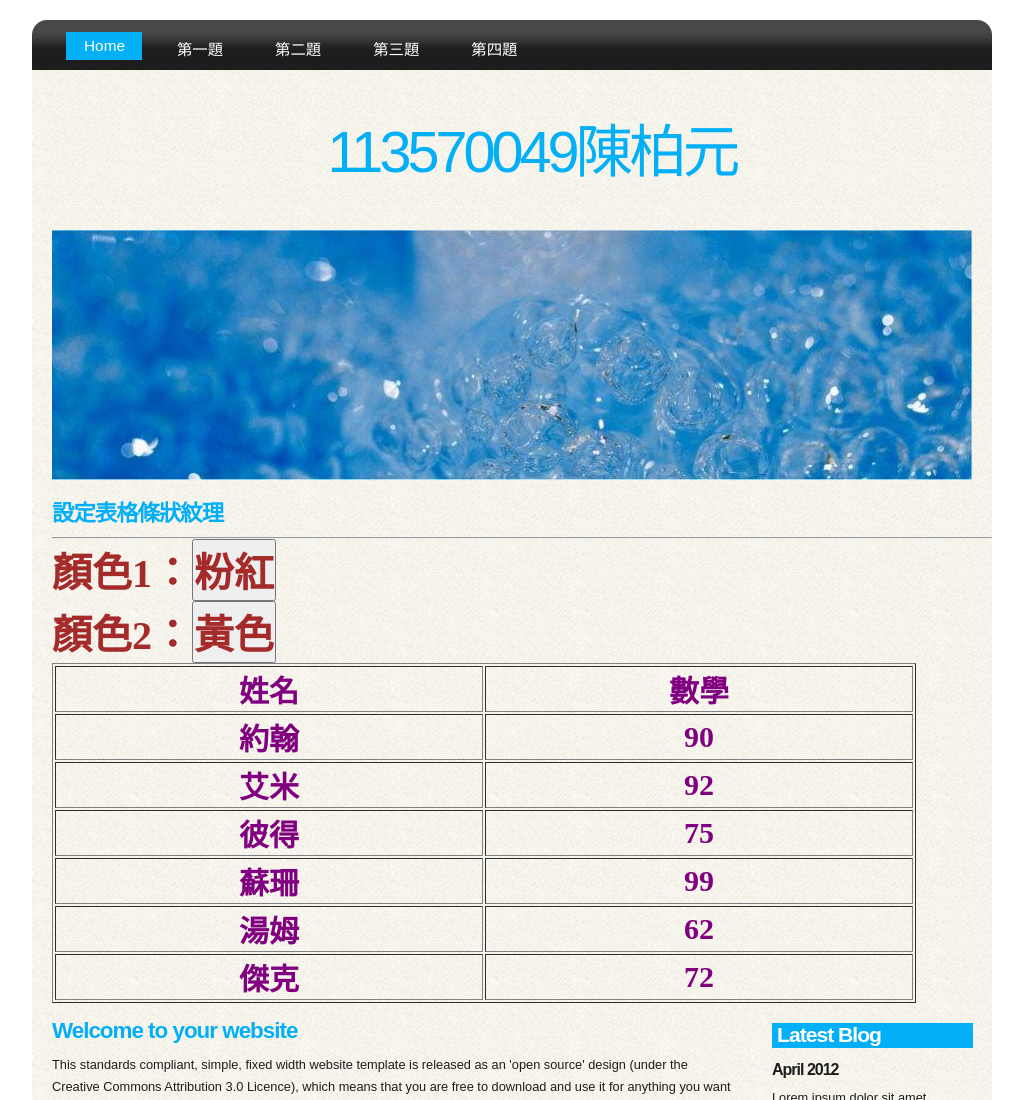
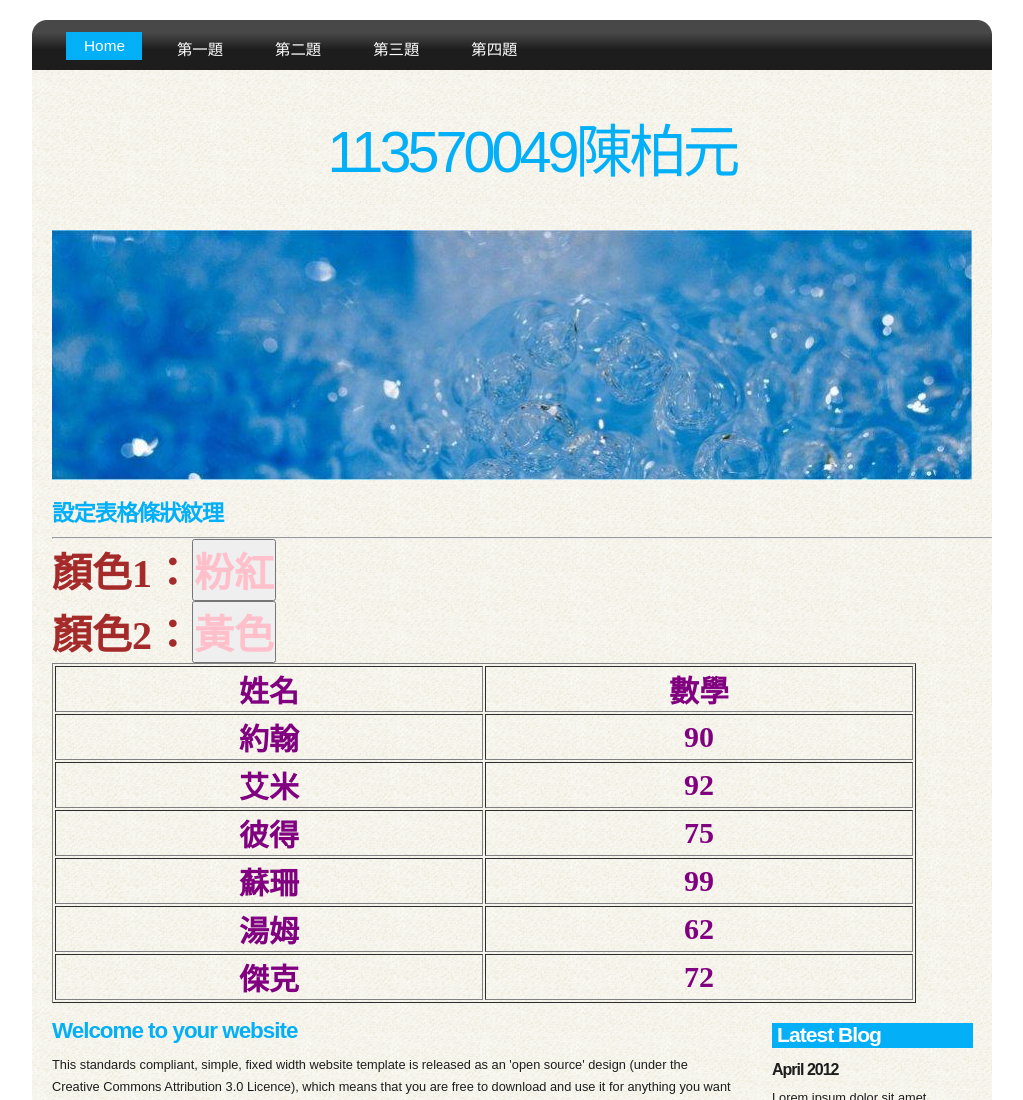
Before and after one commit to brian0209by-ops/-, a plain HTML site: page a2.html in a window 1280 px wide. Shown: the top 1100 px of the page, without its empty margins (128-1151 px from the left). Drawn offline with Linux system fonts and the light colour scheme.

Commit message:
Update a2.html

```diff
--- a/a2.html
+++ b/a2.html
@@ -74,9 +74,9 @@
         <h1>設定表格條狀紋理</h1>
         <hr>
         <div>
-          <span style="color: brown; font-size: 30pt; font-weight: bold; text-align: center; font-family: '標楷體';">顏色1：</span><button onclick="show1()" style="color: brown; font-size: 30pt; font-weight: bold; text-align: center; font-family: '標楷體';">粉紅</button>
+          <span style="color: brown; font-size: 30pt; font-weight: bold; text-align: center; font-family: '標楷體';">顏色1：</span><button onclick="show1()" style="color: pink; font-size: 30pt; font-weight: bold; text-align: center; font-family: '標楷體';">粉紅</button>
           <br>
-          <span style="color: brown; font-size: 30pt; font-weight: bold; text-align: center; font-family: '標楷體';">顏色2：</span><button onclick="show2()" style="color: brown; font-size: 30pt; font-weight: bold; text-align: center; font-family: '標楷體';">黃色</button>
+          <span style="color: brown; font-size: 30pt; font-weight: bold; text-align: center; font-family: '標楷體';">顏色2：</span><button onclick="show2()" style="color: pink; font-size: 30pt; font-weight: bold; text-align: center; font-family: '標楷體';">黃色</button>
           <table id="table1" border="1" width="90%" style="color: purple; font-size: 30px; font-weight: bold; text-align: center; font-family: '標楷體', DFKai-SB, BiauKai, serif;">
             <tr>
               <td>姓名</td>
```
